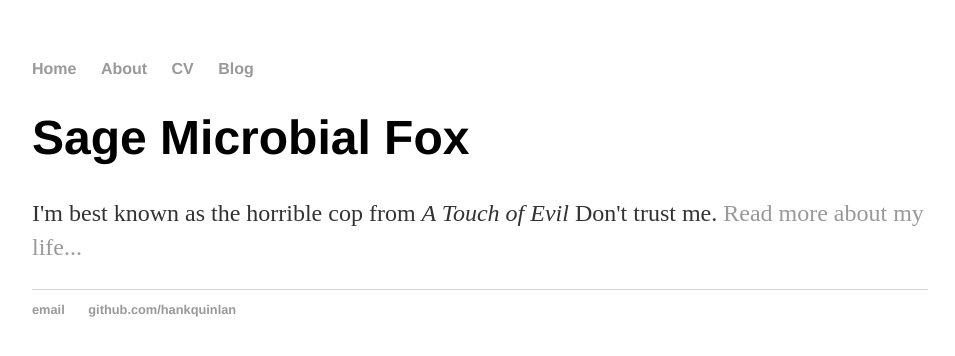
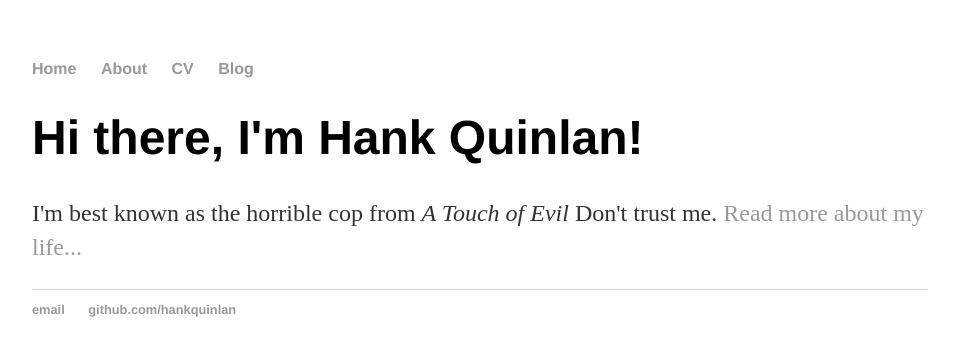
Before and after one commit to jvineis/jvineis.github.io, a Jekyll site: the page built from index.html, in a window 1280 px wide. Shown: the top 356 px of the page, without its empty margins (160-1115 px from the left). Built offline with Jekyll 4.4.1, drawn with Linux system fonts in a browser that asks for light colours.

Commit message:
Update index.html

```diff
--- a/index.html
+++ b/index.html
@@ -1,30 +1,8 @@
-<!DOCTYPE html>
-<html>
-	<head>
-		<title>Sage Microbial Fox</title>
-		<!-- link to main stylesheet -->
-		<link rel="stylesheet" type="text/css" href="/css/main.css">
-	</head>
-	<body>
-		<nav>
-    		<ul>
-        		<li><a href="/">Home</a></li>
-	        	<li><a href="/about">About</a></li>
-        		<li><a href="/cv">CV</a></li>
-        		<li><a href="/blog">Blog</a></li>
-    		</ul>
-		</nav>
-		<div class="container">
-    		<div class="blurb">
-        		<h1>Sage Microbial Fox</h1>
-				<p>I'm best known as the horrible cop from <em>A Touch of Evil</em> Don't trust me. <a href="/about">Read more about my life...</a></p>
-    		</div><!-- /.blurb -->
-		</div><!-- /.container -->
-		<footer>
-    		<ul>
-        		<li><a href="mailto:hankquinlanhub@gmail.com">email</a></li>
-        		<li><a href="https://github.com/hankquinlan">github.com/hankquinlan</a></li>
-			</ul>
-		</footer>
-	</body>
-</html>
+---
+layout: default
+title: Hank Quinlan, Horrible Cop
+---
+<div class="blurb">
+	<h1>Hi there, I'm Hank Quinlan!</h1>
+	<p>I'm best known as the horrible cop from <em>A Touch of Evil</em> Don't trust me. <a href="/about">Read more about my life...</a></p>
+</div><!-- /.blurb -->
```
